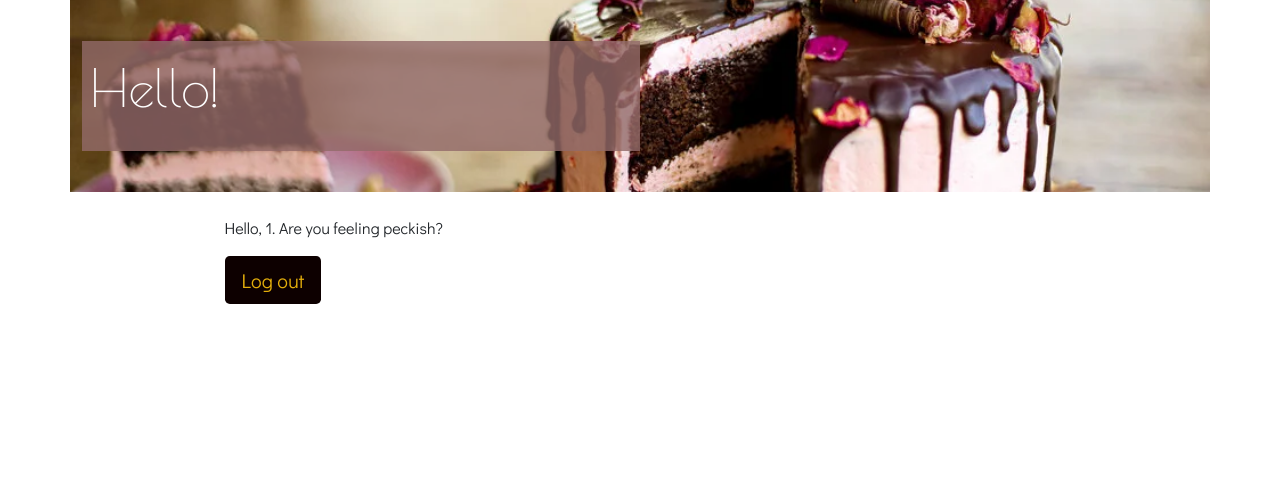
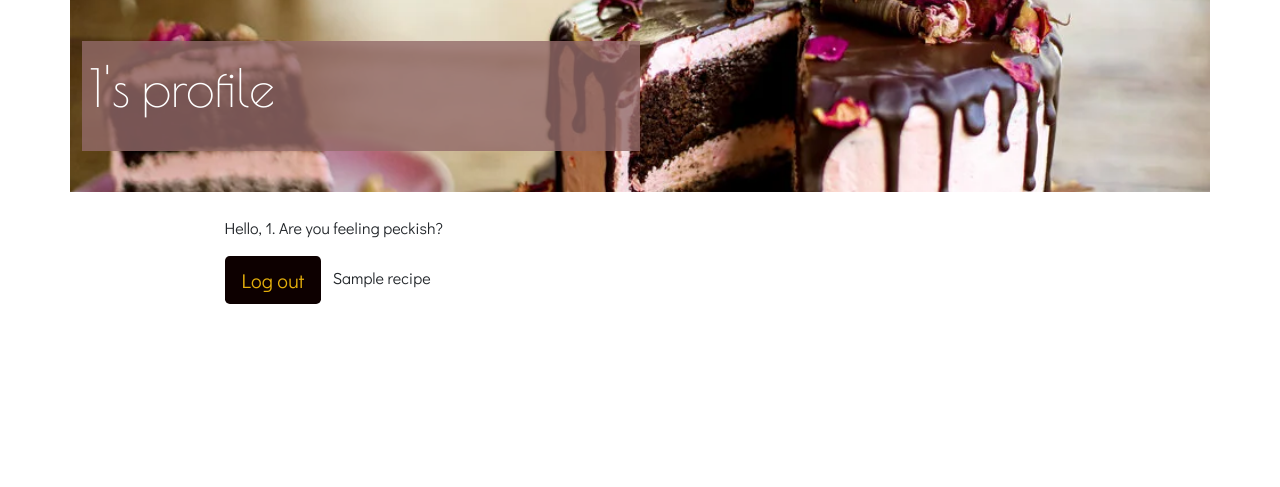
Before and after one commit to mattgriffindev/filfthy-gorgeous-vegan, a Flask app: a page that uses cakebox/templates/profile.html in a window 1280 px wide. Shown: the part 80-567 px from the top of the page. Run offline with Flask 2, Linux system fonts and the light colour scheme; the visitor is signed in with stand-in values (Sample User, id 1); tables that the repository leaves empty hold one stand-in row (values such as "Sample post"); a database or web service that is not in the repository returns one stand-in record (values such as "Sample title"); some libraries are stand-ins or nearby versions; some web fonts are replaced.

Commit message:
Edit profile.html: add recipe list for user

```diff
--- a/cakebox/templates/profile.html
+++ b/cakebox/templates/profile.html
@@ -10,7 +10,7 @@
                         <div class="container-fluid">
                             <div class="row">
                                 <div class="col-6 hero-text">
-                                    <p class="mgd-display-1">Hello!</p>
+                                    <p class="mgd-display-1">{{ session.user }}'s profile</p>
                                 </div>
                             </div>
                         </div>
@@ -29,6 +29,11 @@
             <div class="col-12 col-md-9">
                 <p>Hello, {{ session.user }}. Are you feeling peckish?</p>
                 <a class="btn-main-reverse btn btn-lg" href="{{ url_for('logout') }}" role="button">Log out</a>
+                {% if recipe_list %}
+                    {% for recipe in recipe_list %}
+                        {{ recipe.recipe_name }}
+                    {% endfor %}
+                {% endif %}
             </div>
         </div>
     </div>
```
